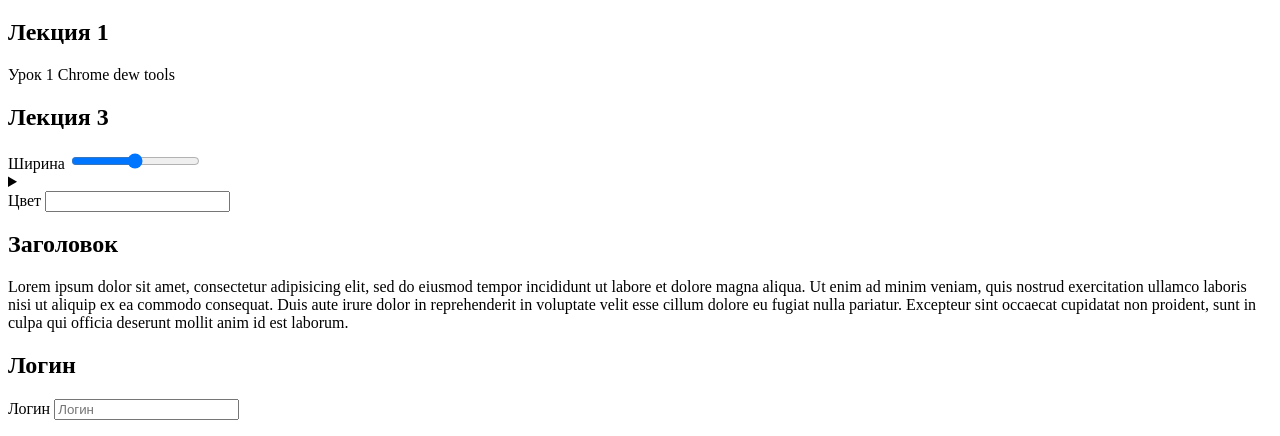
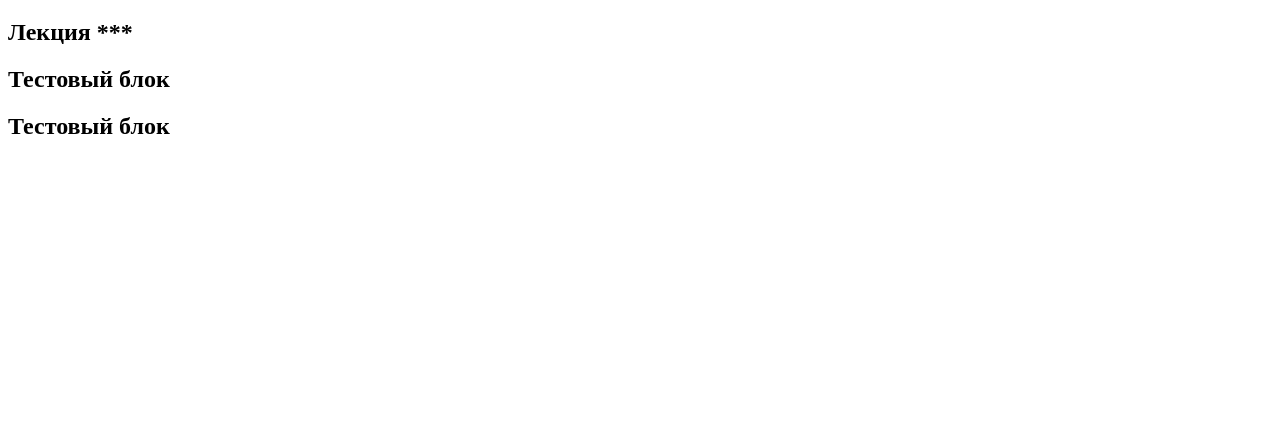
Before and after one commit to edwardnewsky/HtmlA-html-css-1, a plain HTML site: page README.html in a window 1280 px wide. Shown: the part 642-1078 px from the top of the page. After the commit the page ends 802 px from the top, so only its background shows below. Drawn offline with Linux system fonts and the light colour scheme.

Commit message:
+ полезности

```diff
--- a/README.html
+++ b/README.html
@@ -20,63 +20,41 @@
 			<h1 class="page-title">Полезные материалы</h1>
 
 			<section class="lesson">
-				<h2 class="lesson-title">Лекция 1</h2>
-				<p>
-					<span>Урок 1</span>
-					<span>Chrome dew tools</span>
-				</p>
-
-			</section>
-
-			<section class="lessons">
-				<h2 class="lesson-titless">Лекция 3</h2>
-				<label>
-					Ширина	<input type="range" name="radio">
-				</label>
-
-				<details>
-					<summary></summary>
-					<p>Если их не покрасить в черный цвет</p>
-				</details>
-
-				<label>
-					Цвет
-					<input list="friges">
-				</label>
-				<datalist id="friges">
-					<option value="Красный">
-					<option value="Оранжевый">
-				</datalist>
-				<h1 class="visually-hidden">Заголовок</h1>
-				<p>Lorem ipsum dolor sit amet, consectetur adipisicing elit, sed do eiusmod
-			tempor incididunt ut labore et dolore magna aliqua. Ut enim ad minim veniam,
-			quis nostrud exercitation ullamco laboris nisi ut aliquip ex ea commodo
-			consequat. Duis aute irure dolor in reprehenderit in voluptate velit esse
-			cillum dolore eu fugiat nulla pariatur. Excepteur sint occaecat cupidatat non
-			proident, sunt in culpa qui officia deserunt mollit anim id est laborum.
-				</p>
-			</section>
-
-			<section class="practice">
-				<h2 class="practice"></h2>
+				<h2 class="lesson-title">Лекция ***</h2>
 			</section>
 
 
 
+			<section class="useful">
+				<h2 class="useful-title">Тестовый блок</h2>
+			</section>
 
+			<section class="test">
+				<h2 class="test-title">Тестовый блок</h2>
 
+				<!-- HTML -->
 
+				<!-- CSS -->
 
-		<section class="test">
-			<h1>Логин</h1>
-			<form class="user" method="post" action="">
-				<p>
-					<label for="user-login">Логин</label>
-					<input type="user-login" name="login" type="text" placeholder="Логин">
-				</p>
-				<p></p>
-			</form>
-		</section>
+				<!-- JS -->
+				    <script>
+      				if (window.localStorage) {
+       					var elements = document.querySelectorAll('[name]');
+
+						for (var i = 0, length = elements.length; i < length; i++) {
+						 	(function(element) {
+							var name = element.getAttribute('name');
+
+				        		element.value = localStorage.getItem(name) || '';
+
+				        		element.onkeyup = function() {
+				        			localStorage.setItem(name, element.value);
+				         		};
+				        	})(elements[i]);
+				        }
+				      }
+				    </script>
+			</section>
 
 		</main>
 
```
